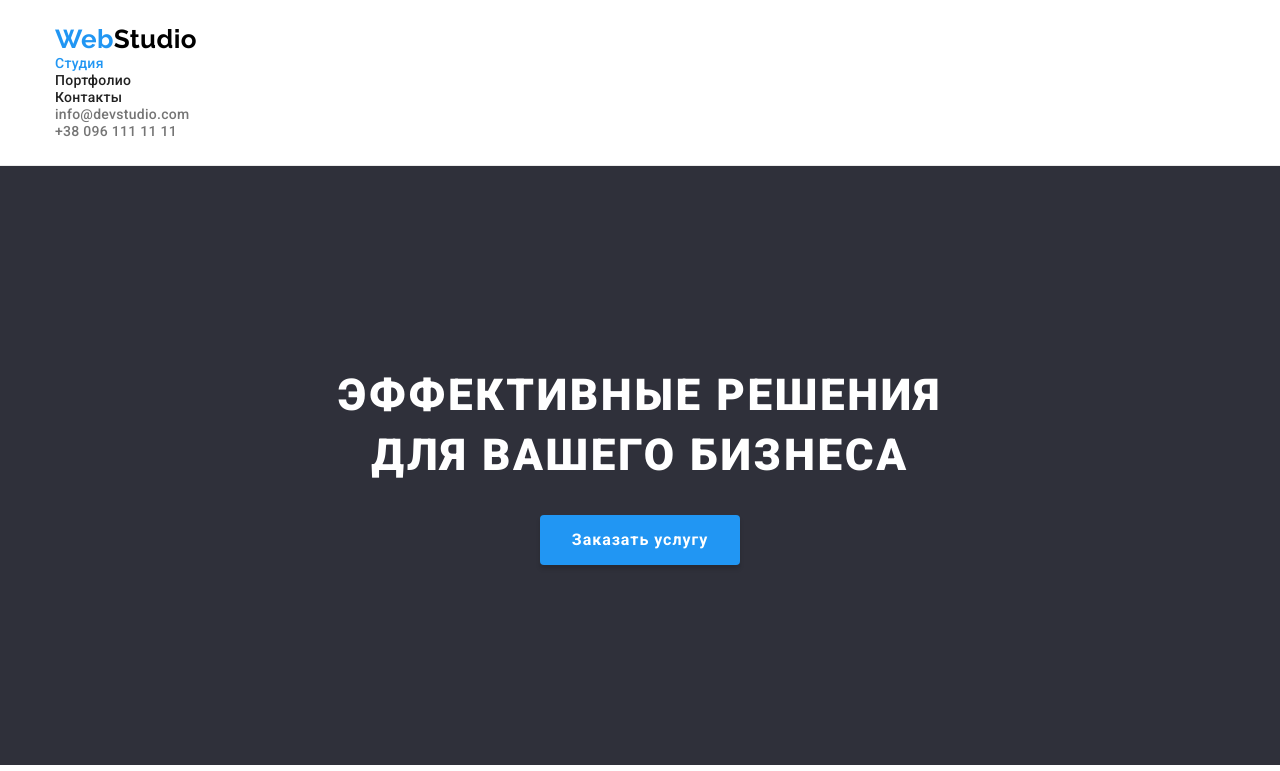
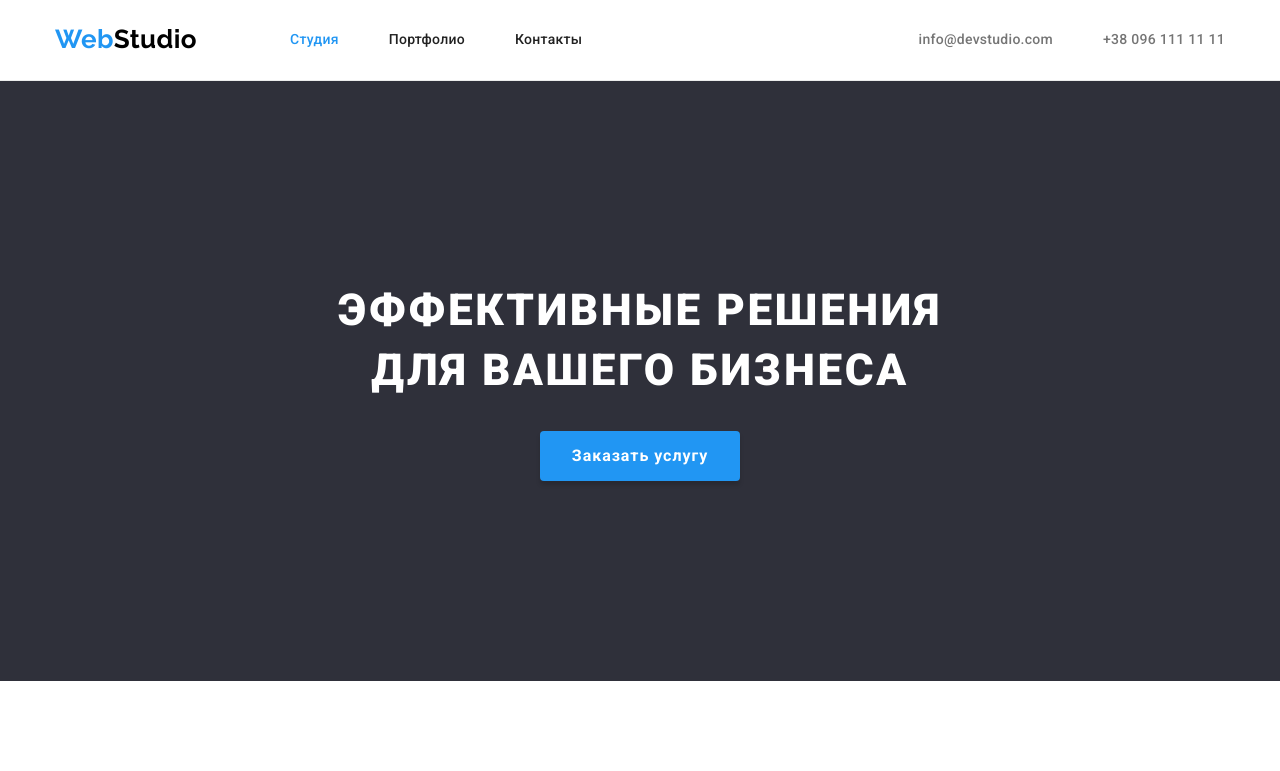
Before and after one commit to Oleksii-Roz/goit-markup-hw-03, a plain HTML site: page index.html in a window 1280 px wide. Shown: the top 771 px of the page. Drawn offline with nearby package versions, Linux system fonts and the light colour scheme.

Commit message:
Все готово, кроме футера

```diff
--- a/css/styles.css
+++ b/css/styles.css
@@ -104,6 +104,37 @@ body {
 	background: var(--my-white);
 	border-bottom: 1px solid #ececec;
 }
+
+.header-bg-container {
+	display: flex;
+	align-items: center;
+	justify-content: space-between;
+}
+
+.header-nav {
+	display: flex;
+	align-items: center;
+}
+
+.header-menu-fist {
+	display: flex;
+	align-items: center;
+}
+.header-menu-second {
+	display: flex;
+	align-items: center;
+	margin-left: auto;
+}
+
+.header-email {
+	/* margin-left: auto; */
+	margin-right: 50px;
+}
+
+.header-menu-item:not(:last-child) {
+	margin-right: 50px;
+}
+
 .section.header-bg {
 	padding-top: 24px;
 	padding-bottom: 25px;
@@ -115,6 +146,7 @@ body {
 	font-size: 26px;
 	line-height: 1.19;
 	color: var(--accent-color);
+	margin-right: 93px;
 }
 
 .logo-header {
--- a/index.html
+++ b/index.html
@@ -24,19 +24,19 @@
 		<!-- header шапка сайта (WebStudio, Студия, Портфолио, Контакты, email, tel)-->
 		<header class="header-bg section">
 			<!-- главный блок навигации, начало-->
-			<div class="container">
-				<nav>
+			<div class="container header-bg-container">
+				<nav class="header-nav">
 					<a class="logo link" href="./index.html">Web<span class="logo-header">Studio</span></a>
-					<ul class="list">
-						<li><a class="header-nav-link current link" href="./index.html">Студия</a></li>
-						<li><a class="header-nav-link link" href="./portfolio.html">Портфолио</a></li>
-						<li><a class="header-nav-link link" href="#">Контакты</a></li>
+					<ul class="list header-menu-fist">
+						<li class="header-menu-item"><a class="header-nav-link current link" href="./index.html">Студия</a></li>
+						<li class="header-menu-item"><a class="header-nav-link link" href="./portfolio.html">Портфолио</a></li>
+						<li class="header-menu-item"><a class="header-nav-link link" href="#">Контакты</a></li>
 					</ul>
 				</nav>
 				<!--главный блок навигации, окончание-->
-				<ul class="list">
+				<ul class="list header-menu-second">
 					<li>
-						<a class="header-link link" href="mailto:info@info@devstudio.com">info@devstudio.com</a>
+						<a class="header-link link header-email" href="mailto:info@info@devstudio.com">info@devstudio.com</a>
 					</li>
 					<li>
 						<a class="header-link link" href="tel:+380961111111">+38 096 111 11 11</a>
```
Also changed, not shown: portfolio.html (+9 -9 lines).
